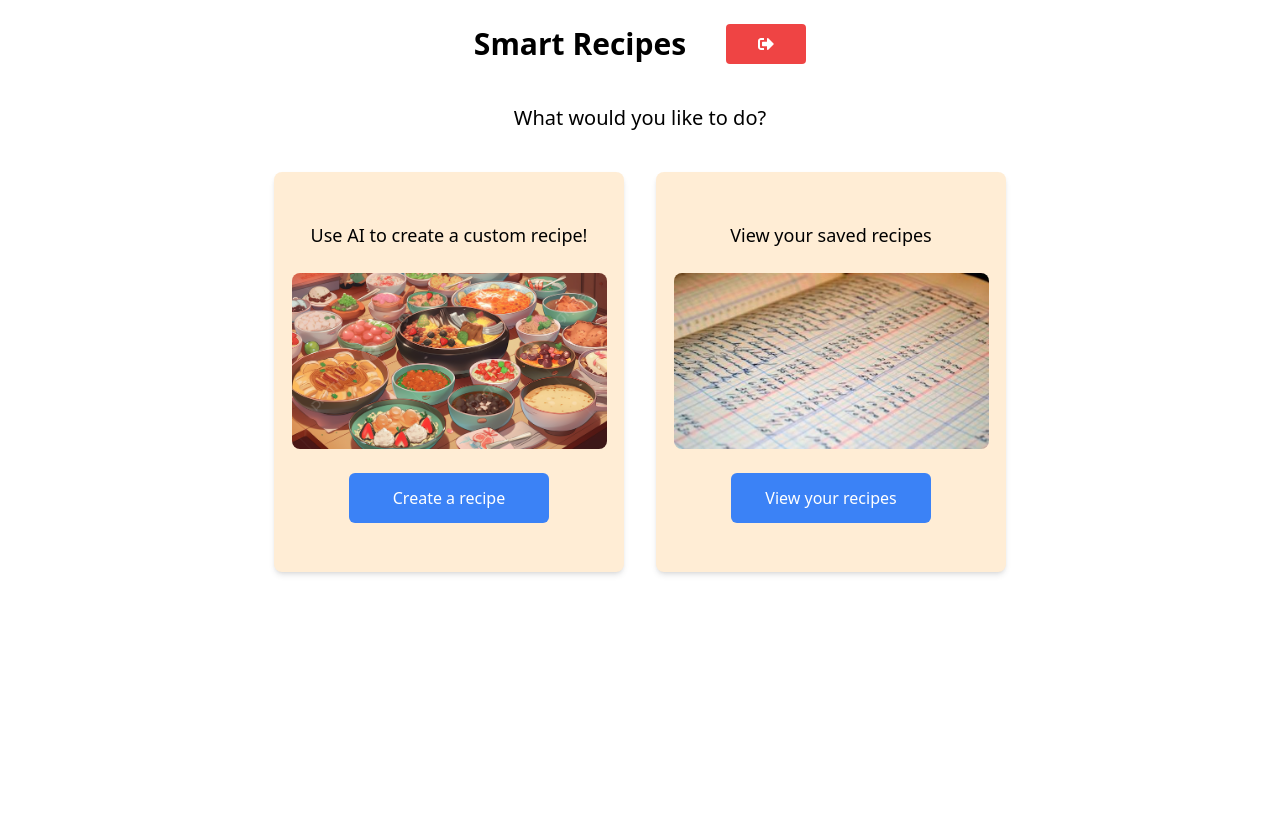
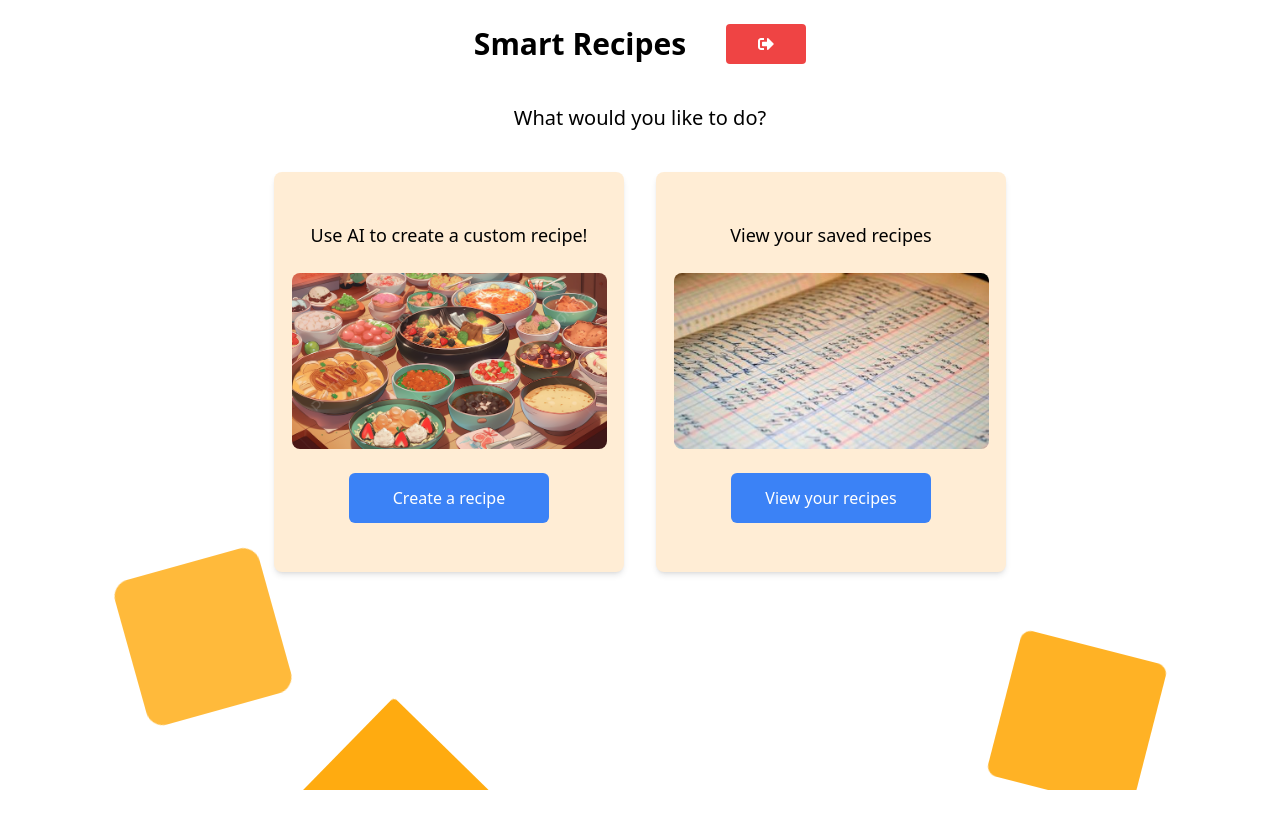
Before and after one commit to mz0121coder/smart-recipes, a React (Vite) app in the folder frontend/: page / in a window 1280 px wide. Before the commit the page ends 800 px from the top, so only its background shows below. Built offline with nearby package versions, Linux system fonts and the light colour scheme; sample sign-in values are in the browser's storage.

Commit message:
Home page animation on larger screens

```diff
--- a/frontend/src/App.tsx
+++ b/frontend/src/App.tsx
@@ -1,4 +1,4 @@
-import React, { useEffect } from 'react';
+import { useEffect } from 'react';
 import { BrowserRouter, Routes, Route, Navigate } from 'react-router-dom';
 import { useSelector, useDispatch } from 'react-redux';
 import { RootState } from './store';
@@ -8,8 +8,8 @@ import Login from './pages/Login';
 import CreateRecipe from './pages/CreateRecipe';
 import ViewRecipes from './pages/ViewRecipes';
 import RecipeDetails from './pages/RecipeDetails';
+import UpdateRecipe from './pages/UpdateRecipe';
 import NotFound from './components/NotFound';
-import UpdateRecipe from './pages/UpdateRecipe';
 
 function App() {
 	const user = useSelector((state: RootState) => state.user.user);
--- /dev/null
+++ b/frontend/src/components/Animation/Animation.css
@@ -0,0 +1,138 @@
+/*Start Animations*/
+@-webkit-keyframes animatetop {
+	from {
+		top: -300px;
+		opacity: 0;
+	}
+	to {
+		top: 0;
+		opacity: 1;
+	}
+}
+@keyframes animatetop {
+	from {
+		top: -300px;
+		opacity: 0;
+	}
+	to {
+		top: 0;
+		opacity: 1;
+	}
+}
+@-webkit-keyframes zoomIn {
+	0% {
+		opacity: 0;
+		-webkit-transform: scale3d(0.3, 0.3, 0.3);
+		transform: scale3d(0.3, 0.3, 0.3);
+	}
+	50% {
+		opacity: 1;
+	}
+}
+@keyframes zoomIn {
+	0% {
+		opacity: 0;
+		-webkit-transform: scale3d(0.3, 0.3, 0.3);
+		transform: scale3d(0.3, 0.3, 0.3);
+	}
+	50% {
+		opacity: 1;
+	}
+}
+/*End Animations*/
+/*
+-- Start BackGround Animation
+*/
+.area {
+	width: 100%;
+	height: calc(100vh + 40px);
+	position: absolute;
+	margin-top: -40px;
+	z-index: -1;
+}
+
+.circles {
+	position: absolute;
+	top: 0;
+	left: 0;
+	width: 100%;
+	height: 96%;
+	overflow: hidden;
+}
+
+.circles li {
+	position: absolute;
+	display: block;
+	list-style: none;
+	width: 150px;
+	height: 150px;
+	background: orange;
+	animation: animate 24s linear infinite;
+	bottom: -150px;
+}
+
+.circles li:nth-child(1) {
+	left: 10%;
+	animation-delay: 0s;
+}
+
+.circles li:nth-child(2) {
+	right: 10%;
+	animation-delay: 2s;
+}
+
+.circles li:nth-child(3) {
+	left: 25%;
+	animation-delay: 4s;
+}
+
+.circles li:nth-child(4) {
+	right: 25%;
+	animation-delay: 6s;
+}
+
+.circles li:nth-child(5) {
+	left: 10%;
+	animation-delay: 8s;
+}
+
+.circles li:nth-child(6) {
+	right: 10%;
+	animation-delay: 10s;
+}
+
+.circles li:nth-child(7) {
+	left: 30%;
+	animation-delay: 12s;
+}
+
+.circles li:nth-child(8) {
+	right: 30%;
+	animation-delay: 14s;
+}
+
+.circles li:nth-child(9) {
+	left: 15%;
+	animation-delay: 16s;
+}
+
+.circles li:nth-child(10) {
+	right: 15%;
+	animation-delay: 18s;
+}
+
+@keyframes animate {
+	0% {
+		transform: translateY(0) rotate(0deg);
+		opacity: 1;
+		border-radius: 0;
+	}
+	100% {
+		transform: translateY(-1000px) rotate(720deg);
+		opacity: 0;
+		border-radius: 50%;
+	}
+}
+/*
+-- End Background Animation
+*/
--- /dev/null
+++ b/frontend/src/components/Animation/Animation.tsx
@@ -0,0 +1,20 @@
+import './Animation.css';
+
+const Animation = () => (
+	<div className='area'>
+		<ul className='circles'>
+			<li></li>
+			<li></li>
+			<li></li>
+			<li></li>
+			<li></li>
+			<li></li>
+			<li></li>
+			<li></li>
+			<li></li>
+			<li></li>
+		</ul>
+	</div>
+);
+
+export default Animation;
--- a/frontend/src/pages/HomePage.tsx
+++ b/frontend/src/pages/HomePage.tsx
@@ -1,4 +1,4 @@
-import React, { useState } from 'react';
+import { useState } from 'react';
 import { FaSignOutAlt } from 'react-icons/fa';
 import { useDispatch } from 'react-redux';
 import { logout } from '../slices/userSlice';
@@ -6,6 +6,7 @@ import PageLink from '../components/PageLink';
 import listImg from '../assets/list.jpg';
 import tableImg from '../assets/table.jpg';
 import ConfirmModal from '../components/ConfirmModal';
+import Animation from '../components/Animation/Animation';
 import Swal from 'sweetalert2';
 
 function HomePage() {
@@ -31,6 +32,7 @@ function HomePage() {
 					}}
 				/>
 			)}
+			{window.innerWidth > 700 && <Animation />}
 			<div className='my-6 flex flex-col justify-center items-center gap-10'>
 				<div className='flex gap-10 items-center'>
 					<h1 className='[@media(max-width:350px)]:text-[27px] text-3xl font-bold'>
--- a/frontend/src/pages/Login.tsx
+++ b/frontend/src/pages/Login.tsx
@@ -118,13 +118,13 @@ const Login: React.FC = () => {
 					<button
 						onClick={handleLogin}
 						className='bg-blue-500 hover:bg-blue-700 text-white font-bold py-2 px-4 rounded focus:outline-none focus:shadow-outline flex-1'
-						type='submit'>
+						type='button'>
 						Log In
 					</button>
 					<button
 						onClick={handleSignup}
 						className='bg-green-500 hover:bg-green-700 text-white font-bold py-2 px-4 rounded focus:outline-none focus:shadow-outline flex-1'
-						type='submit'>
+						type='button'>
 						Sign Up
 					</button>
 				</div>
```
Also changed, not shown: frontend/src/assets/smart-recipes-demo.gif (added), 1 other file (tests, documents, lock files or other folders).
